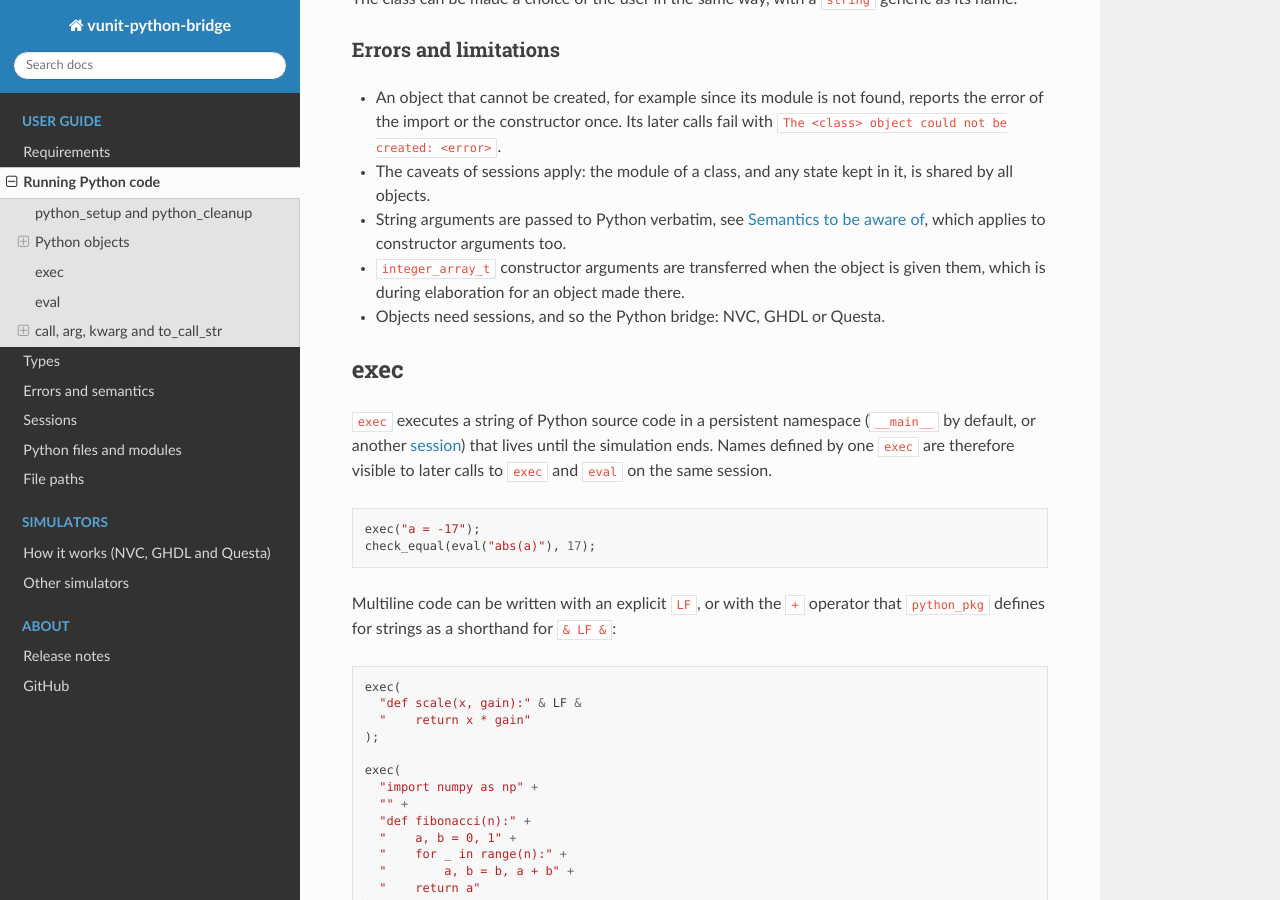
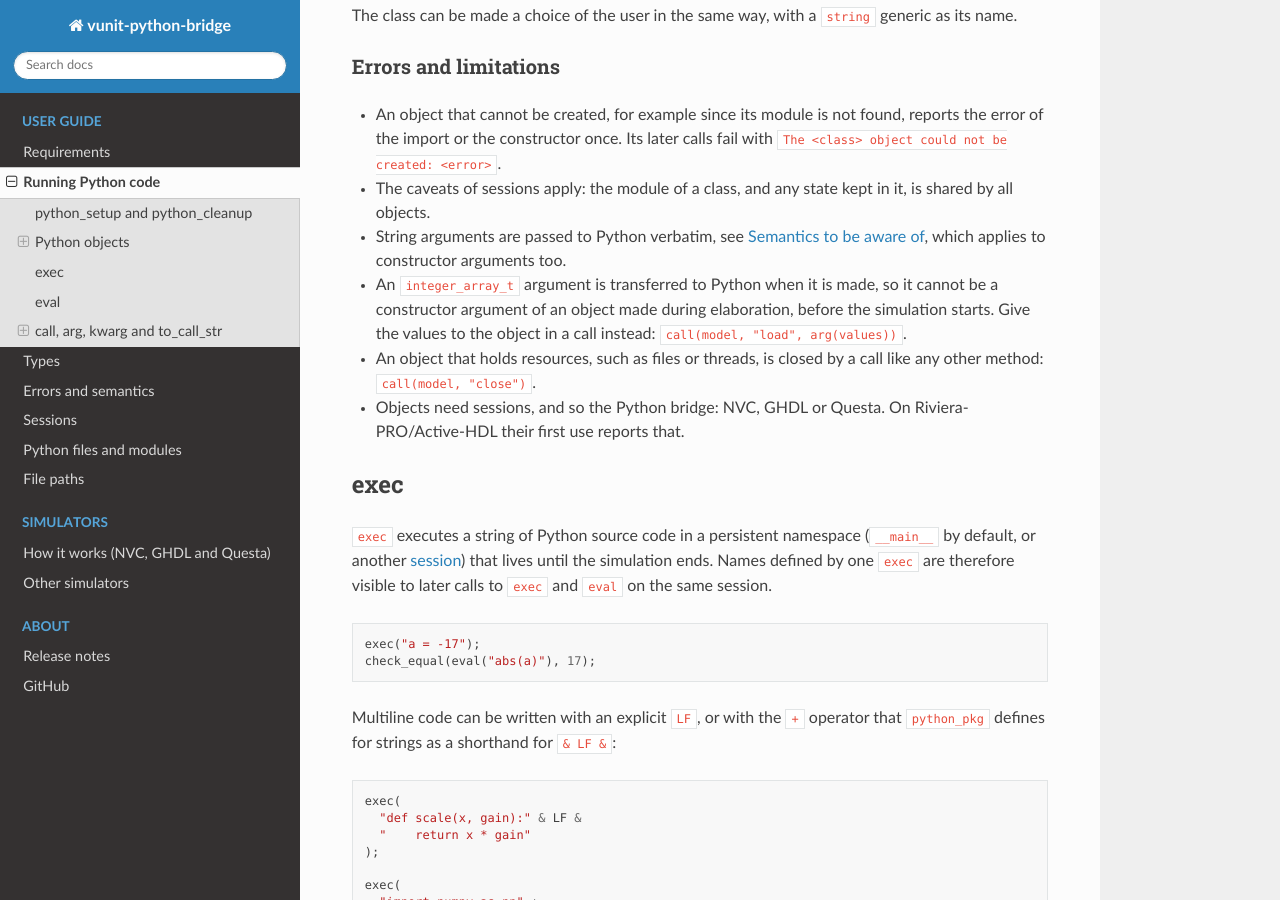
Before and after one commit to VUnit/vunit-python-bridge, a Sphinx documentation site: the page built from docs/running_code.rst, in a window 1280 px wide and 900 px high, scrolled down 3060 px. Built offline with Sphinx 7.4.7 and the Read the Docs theme 3.1.0, drawn with Linux system fonts in a browser that asks for light colours; pages that are not in the unit, such as notebooks, are missing from menus; the version number is read from the project's files by our own code; some of the changed text lies outside the part shown.

Commit message:
Add exec and get_logger for objects and report objects on VHPI
exec(object, code) executes code with the object as self, and
get_logger(object) is the logger reporting its errors. On
Riviera-PRO/Active-HDL, which have no sessions, the first use of an object
says that objects require NVC, GHDL or Questa. The user guide notes that an
integer_array_t cannot be a constructor argument of an object made during
elaboration.

Co-Authored-By: Claude Opus 5.5 <noreply@anthropic.com>

```diff
--- a/docs/running_code.rst
+++ b/docs/running_code.rst
@@ -47,6 +47,7 @@ own, and a testbench can create one and give it to a component.
     count := call(model, "push", arg(byte));   -- calls self.push(byte)
     call(model, "reset");                      -- no return value
     check_true(eval_boolean(model, "self.is_idle()"));
+    exec(model, "self.trace = True");
 
 ``new_python_object(class_name, args, id)`` names the class and its constructor
 arguments, given like the arguments of ``call``, including groups made with
@@ -64,17 +65,17 @@ therefore be a constant or a generic, created during elaboration, and does not
 depend on the order of the processes or on ``test_runner_setup``. ``create``
 creates it explicitly.
 
-``call(object, method, ...)`` calls a method and ``eval(object, expr)``
-evaluates an expression in the session of the object, where the object is
-``self``. They have the same arguments, result types and aliases as ``call``
+``call(object, method, ...)`` calls a method, and ``eval(object, expr)`` and
+``exec(object, code)`` evaluate an expression and execute code in the session
+of the object, where the object is ``self``. They have the same arguments, result types and aliases as ``call``
 and ``eval``, including the procedure forms taking a ``std_ulogic_vector``,
 ``signed`` or ``unsigned`` result as an ``out`` parameter.
 
 Identity
 ~~~~~~~~
 
-The ``id`` of an object names its session and its logger, which reports the
-errors of its calls. Without an ``id``, objects are enumerated the way VUnit
+The ``id`` of an object names its session and its logger, ``get_logger(object)``,
+which reports the errors of its operations. Without an ``id``, objects are enumerated the way VUnit
 enumerates verification components: ``python_bridge:python:object:1``,
 ``python_bridge:python:object:2`` and so on. Two objects with the same
 identity would share a session, so the second ``new_python_object`` of an
@@ -172,9 +173,14 @@ Errors and limitations
   it, is shared by all objects.
 * String arguments are passed to Python verbatim, see
   :ref:`python_bridge:semantics`, which applies to constructor arguments too.
-* ``integer_array_t`` constructor arguments are transferred when the object is
-  given them, which is during elaboration for an object made there.
-* Objects need sessions, and so the Python bridge: NVC, GHDL or Questa.
+* An ``integer_array_t`` argument is transferred to Python when it is made, so
+  it cannot be a constructor argument of an object made during elaboration,
+  before the simulation starts. Give the values to the object in a call
+  instead: ``call(model, "load", arg(values))``.
+* An object that holds resources, such as files or threads, is closed by a
+  call like any other method: ``call(model, "close")``.
+* Objects need sessions, and so the Python bridge: NVC, GHDL or Questa. On
+  Riviera-PRO/Active-HDL their first use reports that.
 
 exec
 ----
```
Also changed, not shown: 5 other files.
